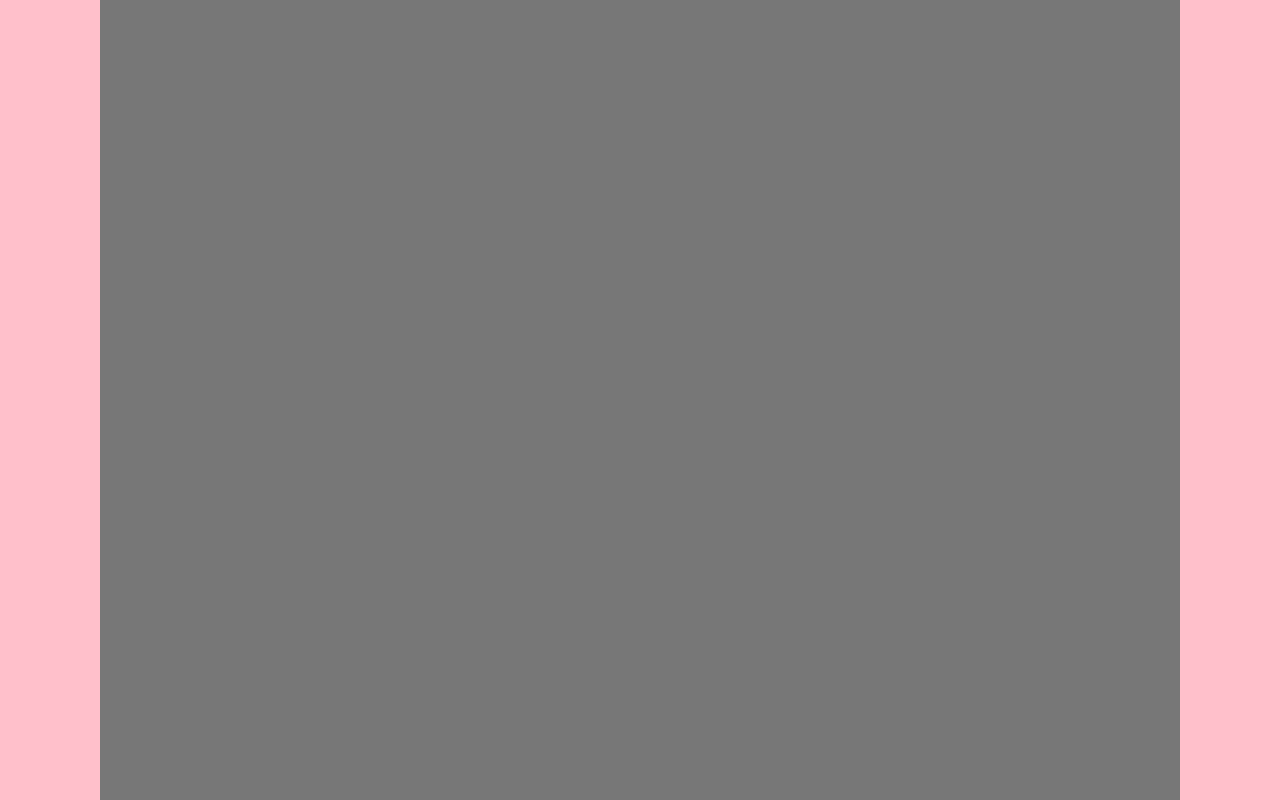
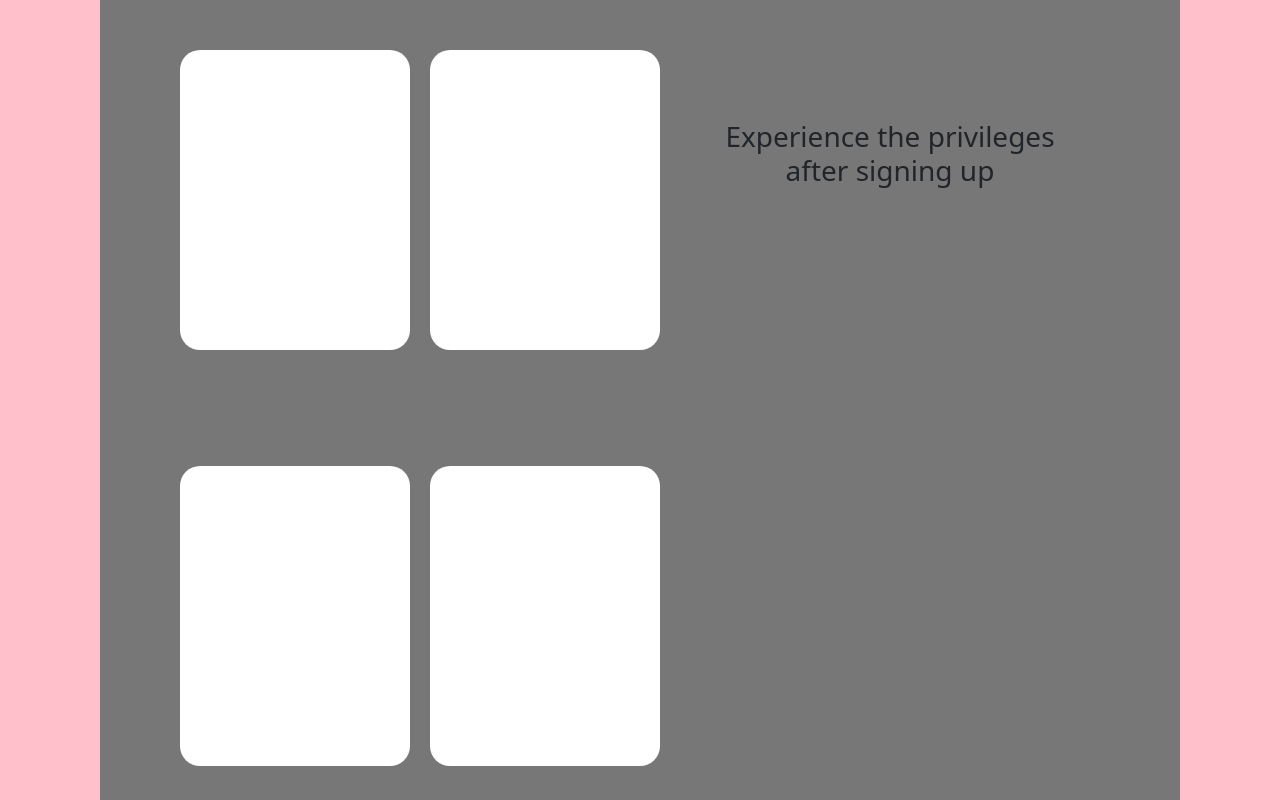
Before and after one commit to mynameisseohyeon/forkids_REACT, a React (Create React App) app: page / in a window 1280 px wide. Shown: the part 1780-2580 px from the top of the page. Built offline with nearby package versions, Linux system fonts and the light colour scheme.

Commit message:
DESIGN introduce 구성

```diff
--- a/src/components/Introduce.js
+++ b/src/components/Introduce.js
@@ -7,7 +7,22 @@ function Introduce() {
   return (
     <>
       <div className="IntroduceMain">
-        <div className="IntroduceInner"></div>
+        <div className="IntroduceInner">
+          <div className="introIcon">
+            <div className="introBox" style={{ marginRight: 20 }}></div>
+            <div className="introBox"></div>
+            <div
+              className="introBox"
+              style={{ marginRight: 20, marginTop: 110 }}
+            ></div>
+            <div className="introBox"></div>
+          </div>
+          <div className="introText">
+            <h3 style={{ display: "inline-block" }}>
+              Experience the privileges after signing up
+            </h3>
+          </div>
+        </div>
       </div>
     </>
   );
--- a/src/css/Introduce.css
+++ b/src/css/Introduce.css
@@ -3,3 +3,28 @@
   height: 980px;
   background-color: #777;
 }
+
+.IntroduceInner {
+  padding: 130px 80px;
+  display: grid;
+  grid-template-columns: 1fr 1fr;
+}
+
+.introIcon {
+  width: 500px;
+  height: 718px;
+  display: inline-block;
+}
+
+.introBox {
+  display: inline-block;
+  width: 230px;
+  height: 300px;
+  background-color: #fff;
+  border-radius: 20px;
+}
+
+.introText {
+  text-align: center;
+  padding: 70px 20px;
+}
```
